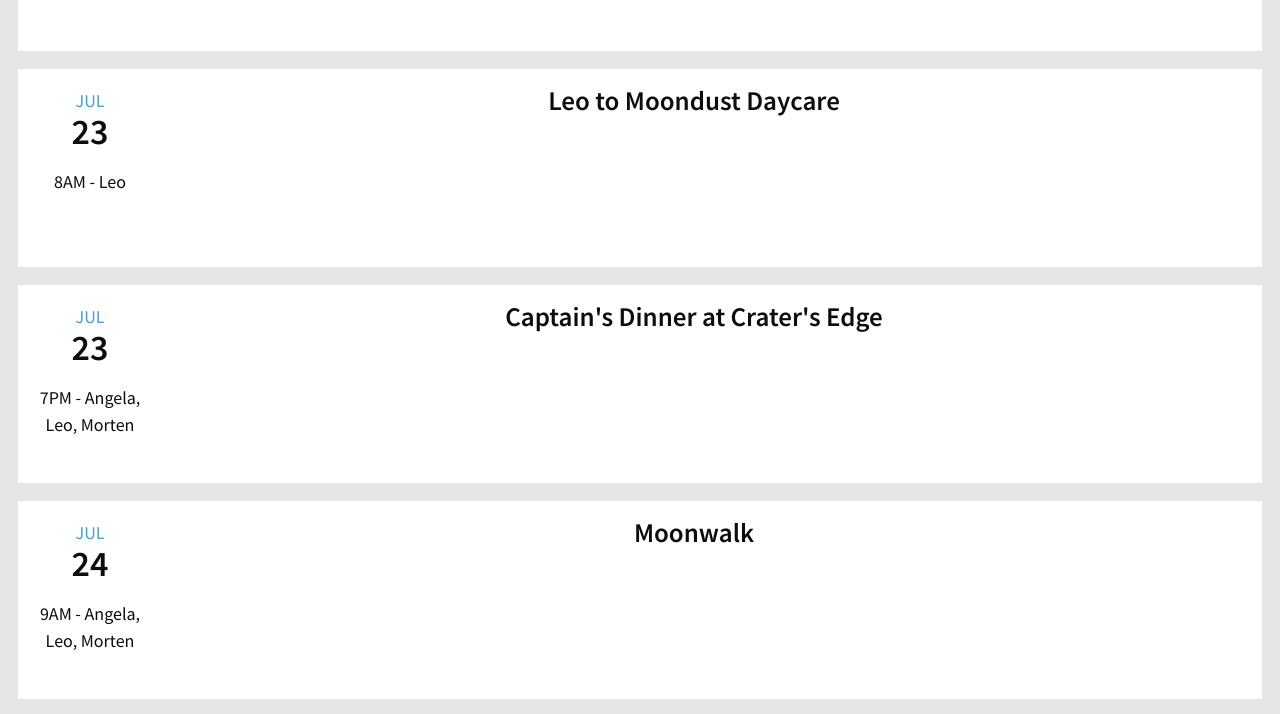
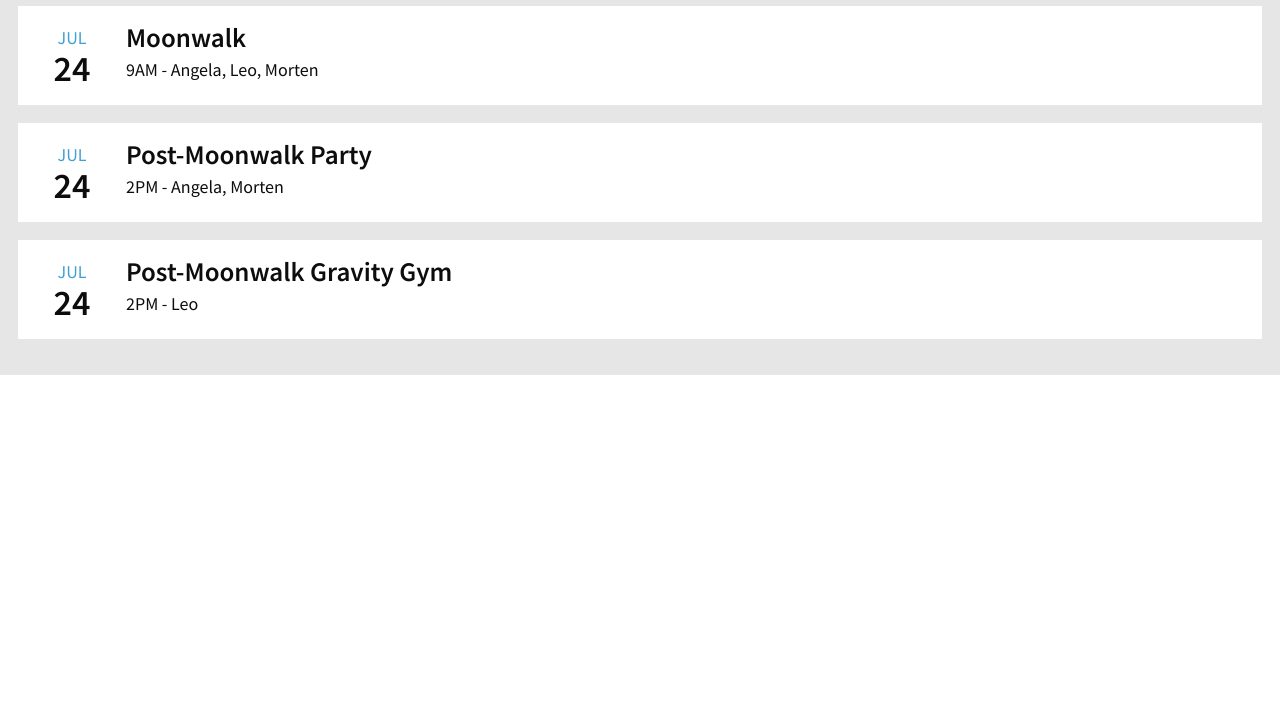
Before and after one commit to Yosef-Ali/Card-Component-, a plain HTML site: page index.html in a window 1280 px wide. Shown: the part 693-1407 px from the top of the page. After the commit the page ends 1068 px from the top, so only its background shows below. Drawn offline with Linux system fonts and the light colour scheme.

Commit message:
Update style-main.css

```diff
--- a/style-main.css
+++ b/style-main.css
@@ -247,5 +247,27 @@ Card grid:
 		display: grid;
 		grid-template-columns: 6em auto;
 		grid-template-rows: 1fr 1fr;
+		padding: 0;
+		text-align: left;
+	}
+
+	.time {
+		grid-column: 1;
+		grid-row: 1/3;
+		display: flex;
+		flex-direction: column;
+		align-items: center;
+		justify-content: center;
+	}
+
+	.card h2 {
+		grid-column: 2;
+		grid-row: 1;
+		align-self: flex-end;
+	}
+
+	.meta {
+		grid-column: 2;
+		grid-row: 2;
 	}
 }
```
